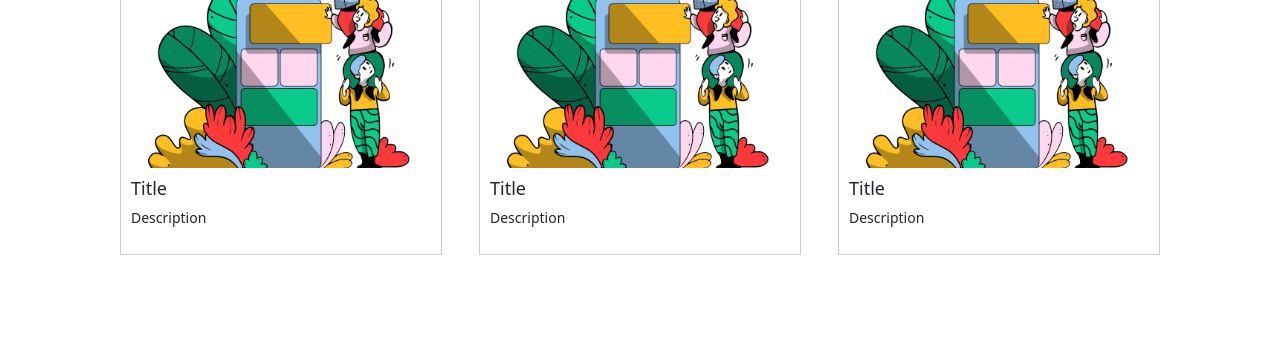
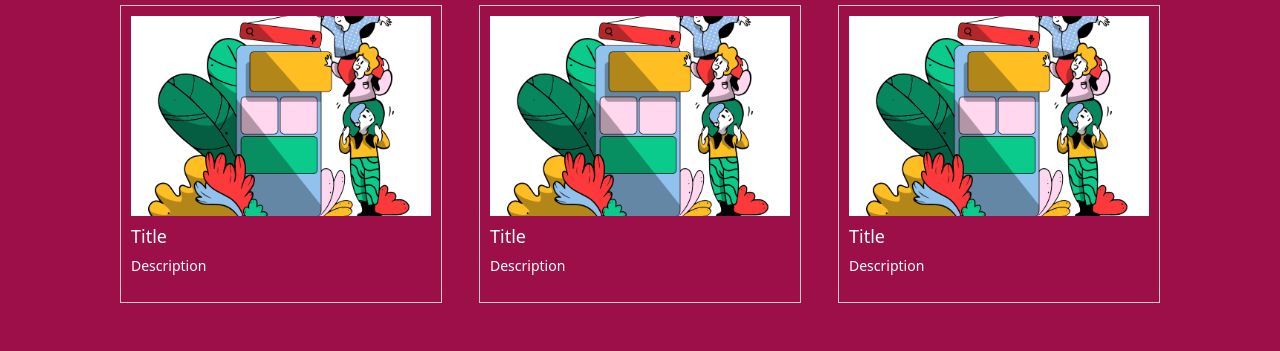
Before and after one commit to sowmya-mudunuri/lumos, a plain HTML site: page index.html in a window 1280 px wide. Shown: the part 759-1110 px from the top of the page. Before the commit the page ends 1062 px from the top, so only its background shows below. Drawn offline with nearby package versions, Linux system fonts and the light colour scheme.

Commit message:
Update style.css
Updated homepage section-2's background colour to #9c0f48 and text colour to white according to the project's colour scheme. Replaced margins with padding to maintain desired spacing.

```diff
--- a/style.css
+++ b/style.css
@@ -56,7 +56,9 @@ button.sec1-right-account {
     border: 0.02rem solid black;
 }
 .sec2 {
-    margin: 3rem 7.5rem;
+    padding: 3rem 7.5rem;
+    background-color: #9c0f48;
+    color: white;
 }
 
 .sec2 h2.section-title {
```
